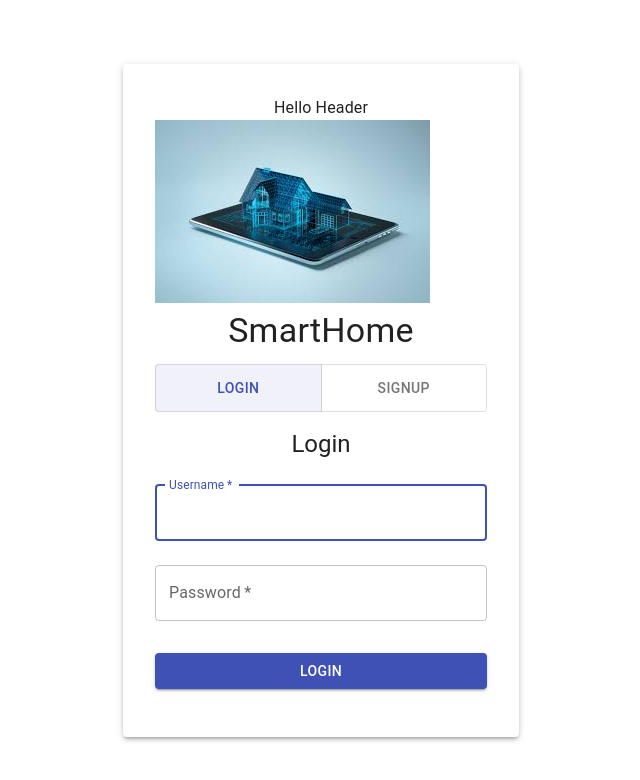
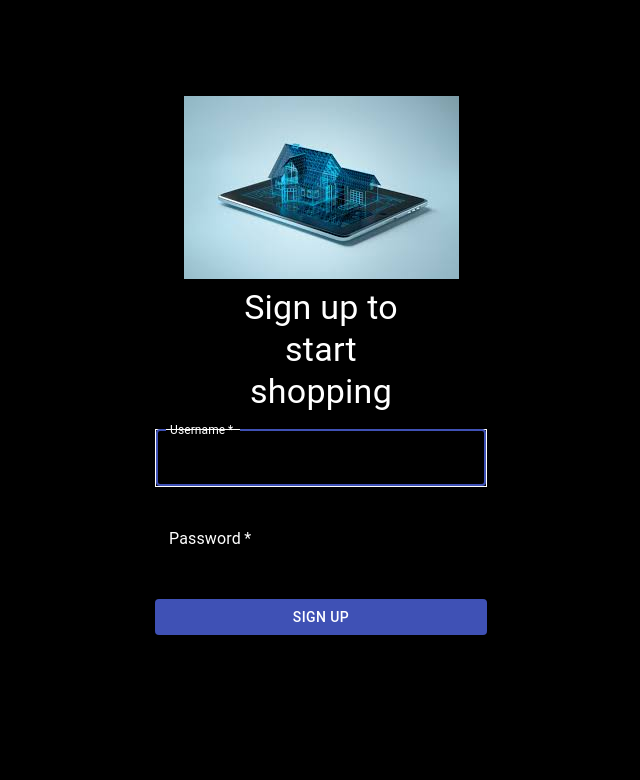
Before and after one commit to Akash-chatur/Retail_Smart_Home, a React (Create React App) app: page / in a window 1280 px wide. Shown: the top 780 px of the page, without its empty margins (319-959 px from the left). Built offline with nearby package versions, Linux system fonts and the light colour scheme.

Commit message:
Sign up page updated

```diff
--- a/src/App.css
+++ b/src/App.css
@@ -36,3 +36,8 @@
     transform: rotate(360deg);
   }
 }
+
+.app-paper {
+  background: black !important;
+  color: white !important;
+}
--- a/src/App.tsx
+++ b/src/App.tsx
@@ -16,6 +16,7 @@ import ManageUsers from './components/UserManagement/ManageUsers';
 import { Accessory, Product, WarrantyOption } from './types/Product';
 import initialProducts from './data/products.json';
 import Header from './components/Header/Header';
+import './App.css';
 
 const theme = createTheme({
   palette: {
@@ -128,12 +129,12 @@ const UnauthenticatedApp: React.FC = () => {
 
   return (
     <Container component="main" maxWidth="xs">
-      <Paper elevation={3} sx={{ mt: 8, p: 4 }}>
+      <Paper elevation={3} sx={{ mt: 8, p: 4 }} className='app-paper'>
         <Header />
-        <Typography component="h1" variant="h4" align="center" gutterBottom>
+        {/* <Typography component="h1" variant="h4" align="center" gutterBottom>
           SmartHome
-        </Typography>
-        <Box sx={{ mb: 2 }}>
+        </Typography> */}
+        {/* <Box sx={{ mb: 2 }}>
           <ToggleButtonGroup
             color="primary"
             value={showLogin}
@@ -145,8 +146,9 @@ const UnauthenticatedApp: React.FC = () => {
             <ToggleButton value={true}>Login</ToggleButton>
             <ToggleButton value={false}>Signup</ToggleButton>
           </ToggleButtonGroup>
-        </Box>
-        {showLogin ? <Login /> : <Signup />}
+        </Box> */}
+        {/* {showLogin ? <Login /> : <Signup />} */}
+        <Signup/>
       </Paper>
     </Container>
   );
--- a/src/components/Header/Header.tsx
+++ b/src/components/Header/Header.tsx
@@ -1,12 +1,11 @@
-import image from '../../assets/images/smart-home.jpg'
+import image from '../../assets/images/smart-home.jpg';
+import './header.css';
 
 const Header: React.FC = () => {
 
     return (
         <>
-
-            <div style={{textAlign: 'center'}}>Hello Header</div>
-            <img src={image}/>
+            <img src={image} className='home-image'/>
         </>
     )
 }
--- /dev/null
+++ b/src/components/Header/header.css
@@ -0,0 +1,5 @@
+.home-image{
+    margin-left: auto;
+    margin-right: auto;
+    display: flex;
+}
--- a/src/components/Signup/Signup.tsx
+++ b/src/components/Signup/Signup.tsx
@@ -2,6 +2,7 @@ import React, { useState } from 'react';
 import { useUser } from '../UserManagement/UserContext';
 import { TextField, Button, Typography, Box, Alert } from '@mui/material';
 import { useNavigate } from 'react-router-dom';
+import './signup.css';
 
 const Signup: React.FC = () => {
   const [username, setUsername] = useState('');
@@ -22,9 +23,9 @@ const Signup: React.FC = () => {
   };
 
   return (
-    <Box component="form" onSubmit={handleSubmit} noValidate sx={{ mt: 1 }}>
-      <Typography component="h2" variant="h5" align="center" gutterBottom>
-        Sign Up
+    <Box className='singup-box' component="form" onSubmit={handleSubmit} noValidate sx={{ mt: 1 }}>
+      <Typography className='signup-text' component="h1" variant="h4" align="center" gutterBottom>
+        Sign up to start shopping
       </Typography>
       {error && (
         <Alert severity="error" sx={{ mb: 2 }}>
@@ -41,6 +42,7 @@ const Signup: React.FC = () => {
         autoComplete="username"
         autoFocus
         value={username}
+        className='user-label'
         onChange={(e) => setUsername(e.target.value)}
       />
       <TextField
--- /dev/null
+++ b/src/components/Signup/signup.css
@@ -0,0 +1,13 @@
+.signup-text {
+    max-width: 220px;
+    margin: auto !important;
+}
+
+.user-label {
+    color: white !important;
+    border: 1px solid #ffffff !important;
+}
+
+label {
+    color: white !important;
+}
--- a/src/index.css
+++ b/src/index.css
@@ -1,13 +1,17 @@
-body {
+/* body {
   margin: 0;
   font-family: -apple-system, BlinkMacSystemFont, 'Segoe UI', 'Roboto', 'Oxygen',
     'Ubuntu', 'Cantarell', 'Fira Sans', 'Droid Sans', 'Helvetica Neue',
     sans-serif;
   -webkit-font-smoothing: antialiased;
   -moz-osx-font-smoothing: grayscale;
-}
+} */
 
 code {
   font-family: source-code-pro, Menlo, Monaco, Consolas, 'Courier New',
     monospace;
 }
+
+body {
+  background-color: black !important;
+}
```
